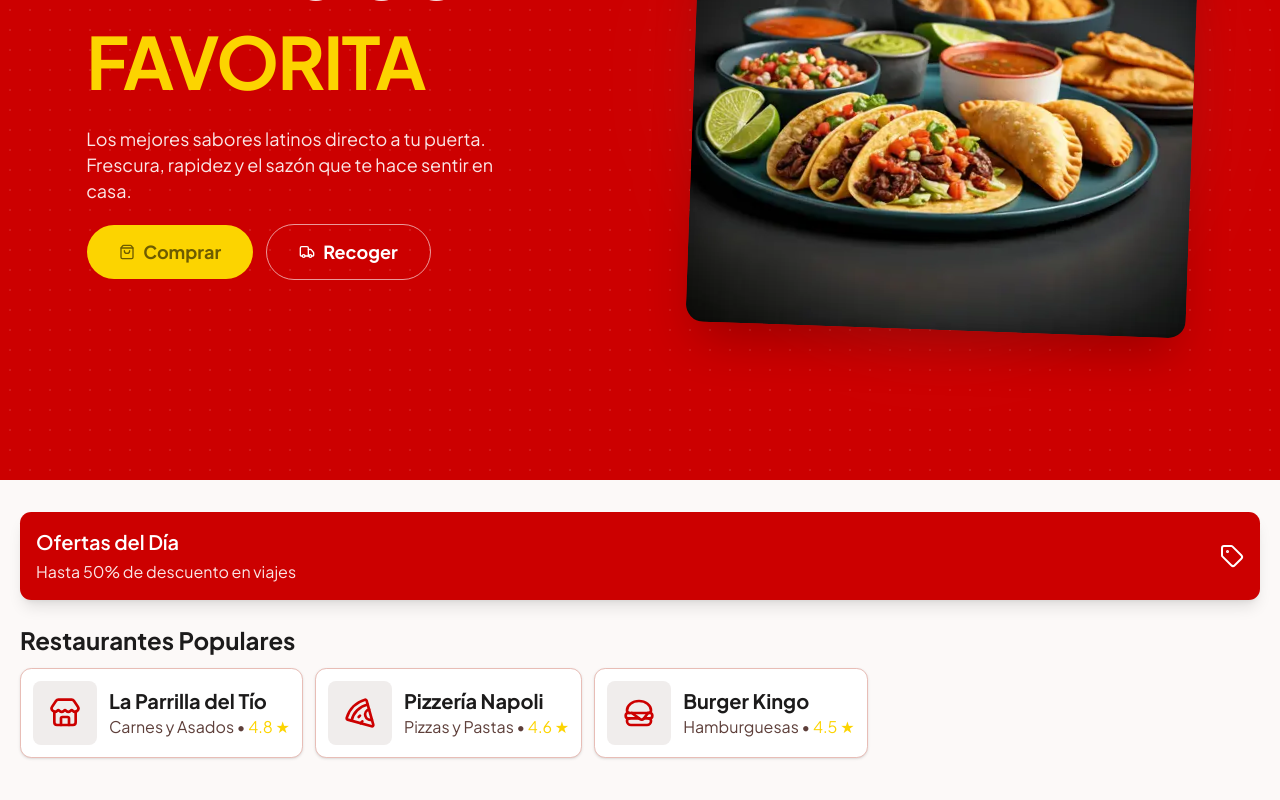
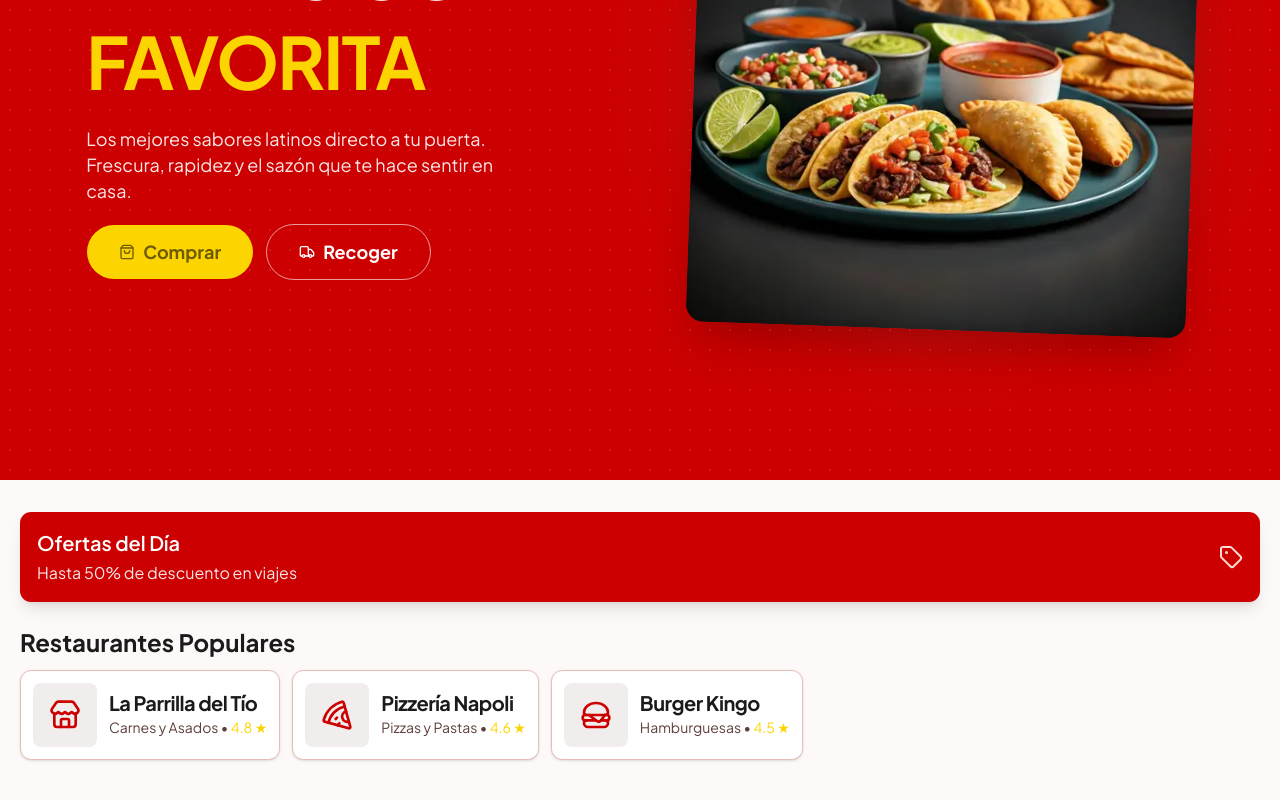
Before and after one commit to luisfrm/delivery-orihuela, a Next.js app: page / in a window 1280 px wide. Shown: the part 392-1192 px from the top of the page. Built offline with nearby package versions, Linux system fonts and the light colour scheme; no server answers.

Commit message:
chore: optimization of ui components

```diff
--- a/app/(client)/page.tsx
+++ b/app/(client)/page.tsx
@@ -8,10 +8,11 @@ import { PopularRestaurants } from "@/components/home/PopularRestaurants"
 export default function ClientHomePage() {
   const [selectedAction, setSelectedAction] = useState<"buy" | "pickup" | null>(null)
 
+  // NOTE: selectedAction state remains available for future routing or modal state handling
+
   return (
     <>
       <HeroSection
-        onBuyClick={() => setSelectedAction("buy")}
         onPickupClick={() => setSelectedAction("pickup")}
       />
       <DailyOffersBanner />
--- a/app/(client)/profile/page.tsx
+++ b/app/(client)/profile/page.tsx
@@ -1,4 +1,6 @@
 import { User, MapPin, CreditCard, Bell } from "lucide-react"
+import { Card } from "@/components/ui/card"
+import { Avatar, AvatarFallback } from "@/components/ui/avatar"
 
 export default function ProfilePage() {
   const menuItems = [
@@ -11,23 +13,24 @@ export default function ProfilePage() {
   return (
     <div className="px-[20px] py-6 space-y-6">
       <div className="flex items-center gap-4">
-        <div className="w-20 h-20 rounded-full bg-primary-container flex items-center justify-center">
-          <span className="text-3xl font-bold text-on-primary-container">U</span>
-        </div>
+        <Avatar className="w-20 h-20 text-3xl font-bold">
+          <AvatarFallback className="bg-primary-container text-on-primary-container">
+            U
+          </AvatarFallback>
+        </Avatar>
         <div>
           <h1 className="text-headline-md font-bold text-on-surface">Mi Perfil</h1>
           <p className="text-body-md text-on-surface-variant">Gestiona tu información</p>
         </div>
       </div>
 
-      <div className="bg-card rounded-xl shadow-sm border border-outline-variant overflow-hidden">
+      <Card className="gap-0 p-0">
         {menuItems.map((item, index) => (
           <a
             key={item.href}
             href={item.href}
-            className={`flex items-center gap-4 p-4 hover:bg-surface-container-low transition-colors ${
-              index !== menuItems.length - 1 ? "border-b border-outline-variant" : ""
-            }`}
+            className={`flex items-center gap-4 p-4 hover:bg-surface-container-low transition-colors ${index !== menuItems.length - 1 ? "border-b border-outline-variant" : ""
+              }`}
           >
             <div className="w-10 h-10 rounded-full bg-surface-container flex items-center justify-center text-primary">
               {item.icon}
@@ -35,7 +38,7 @@ export default function ProfilePage() {
             <span className="text-body-md font-medium text-on-surface">{item.label}</span>
           </a>
         ))}
-      </div>
+      </Card>
     </div>
   )
 }
--- a/components/home/DailyOffersBanner.tsx
+++ b/components/home/DailyOffersBanner.tsx
@@ -1,15 +1,16 @@
 import { Tag } from "lucide-react"
+import { Card } from "@/components/ui/card"
 
 export function DailyOffersBanner() {
   return (
     <section className="px-[20px] relative z-20 mt-[8px]">
-      <div className="bg-primary-container rounded-xl p-[16px] flex flex-row items-center justify-between shadow-lg">
+      <Card variant="primary" className="p-[16px] flex-row items-center justify-between shadow-lg">
         <div className="flex flex-col gap-[4px]">
           <h3 className="text-title-lg text-on-primary">Ofertas del Día</h3>
           <p className="text-body-md text-on-primary opacity-90">Hasta 50% de descuento en viajes</p>
         </div>
-        <Tag className="text-on-primary text-4xl" />
-      </div>
+        <Tag className="text-4xl" />
+      </Card>
     </section>
   )
 }
--- a/components/home/HeroSection.tsx
+++ b/components/home/HeroSection.tsx
@@ -1,6 +1,6 @@
 "use client"
 
-import { ShoppingBag, Truck, Zap, Bike, Headphones, Phone } from "lucide-react"
+import { Truck, Zap, Bike, Phone } from "lucide-react"
 import Image from "next/image"
 import { Button } from "@/components/ui/button"
 import { Badge } from "@/components/ui/badge"
@@ -8,26 +8,25 @@ import heroImage from "@/assets/hero.webp"
 import BuyModal from "@/components/modal/BuyModal"
 
 interface HeroSectionProps {
-  onBuyClick?: () => void
   onPickupClick?: () => void
 }
 
-export function HeroSection({ onBuyClick, onPickupClick }: HeroSectionProps) {
+export function HeroSection({ onPickupClick }: HeroSectionProps) {
   return (
     <section className="relative w-full min-h-[460px] lg:min-h-svh flex items-center overflow-hidden bg-primary plus-pattern">
       <div className="container mx-auto px-5 lg:px-8 flex flex-col lg:flex-row items-center justify-center gap-12">
         <div className="z-10 flex flex-col items-center lg:items-start text-center lg:text-left gap-5 max-w-xl order-last lg:order-first">
           <div className="flex flex-wrap justify-center lg:justify-start gap-3">
             <Badge variant="hero">
-              <Zap className="w-3.5 h-3.5 text-secondary fill-secondary" />
+              <Zap className="text-secondary fill-secondary" />
               30-45 min
             </Badge>
             <Badge variant="hero">
-              <Bike className="w-3.5 h-3.5 text-secondary fill-secondary" />
+              <Bike className="text-secondary fill-secondary" />
               Envío económico
             </Badge>
             <Badge variant="hero">
-              <Phone className="w-3.5 h-3.5 text-secondary fill-secondary" />
+              <Phone className="text-secondary fill-secondary" />
               Atención 24h
             </Badge>
           </div>
--- a/components/home/PopularRestaurants.tsx
+++ b/components/home/PopularRestaurants.tsx
@@ -1,4 +1,5 @@
-import { Store, Pizza, Hamburger, User } from "lucide-react"
+import { Store, Pizza, Hamburger } from "lucide-react"
+import { Card, CardTitle, CardDescription } from "@/components/ui/card"
 
 interface Restaurant {
   id: string
@@ -24,19 +25,22 @@ export function PopularRestaurants({ onRestaurantClick }: PopularRestaurantsProp
       <h3 className="text-headline-md text-on-surface">Restaurantes Populares</h3>
       <div className="flex flex-col lg:flex-row gap-[12px]">
         {restaurants.map((restaurant) => (
-          <div
+          <Card
             key={restaurant.id}
+            variant="surface"
             onClick={() => onRestaurantClick?.(restaurant.id)}
-            className="flex flex-row gap-[12px] items-center bg-surface-container-lowest p-[12px] rounded-xl border border-outline-variant shadow-sm cursor-pointer active:scale-[0.98] hover:scale-[1.05] hover:border-secondary transition-all duration-300 ease-in-out"
+            className="flex-row items-center p-[12px] gap-[12px] cursor-pointer active:scale-[0.98] hover:scale-[1.05] shadow-sm"
           >
             <div className="w-16 h-16 rounded-lg bg-surface-container flex-shrink-0 flex items-center justify-center text-primary">
               {restaurant.icon}
             </div>
-            <div className="flex flex-col flex-grow">
-              <h4 className="text-title-lg font-bold text-on-surface">{restaurant.name}</h4>
-              <p className="text-body-md text-on-surface-variant">{restaurant.category} • <span className="text-secondary">{restaurant.rating}</span></p>
+            <div className="flex flex-col flex-grow gap-1">
+              <CardTitle className="font-bold">{restaurant.name}</CardTitle>
+              <CardDescription className="text-body-md text-on-surface-variant">
+                {restaurant.category} • <span className="text-secondary">{restaurant.rating}</span>
+              </CardDescription>
             </div>
-          </div>
+          </Card>
         ))}
       </div>
     </section>
--- a/components/ui/card.tsx
+++ b/components/ui/card.tsx
@@ -1,18 +1,33 @@
 import * as React from "react"
+import { cva, type VariantProps } from "class-variance-authority"
 
 import { cn } from "@/lib/utils"
 
+const cardVariants = cva(
+  "flex flex-col gap-4 overflow-hidden rounded-xl shadow-sm border",
+  {
+    variants: {
+      variant: {
+        default: "bg-card text-card-foreground border-outline-variant",
+        primary: "bg-primary-container text-on-primary-container border-transparent",
+        surface: "bg-surface-container-lowest border-outline-variant hover:border-secondary transition-colors duration-300",
+      },
+    },
+    defaultVariants: {
+      variant: "default",
+    },
+  }
+)
+
 function Card({
   className,
+  variant,
   ...props
-}: React.ComponentProps<"div">) {
+}: React.ComponentProps<"div"> & VariantProps<typeof cardVariants>) {
   return (
     <div
       data-slot="card"
-      className={cn(
-        "flex flex-col gap-4 overflow-hidden rounded-xl bg-card text-card-foreground shadow-sm border border-outline-variant",
-        className
-      )}
+      className={cn(cardVariants({ variant, className }))}
       {...props}
     />
   )
```
